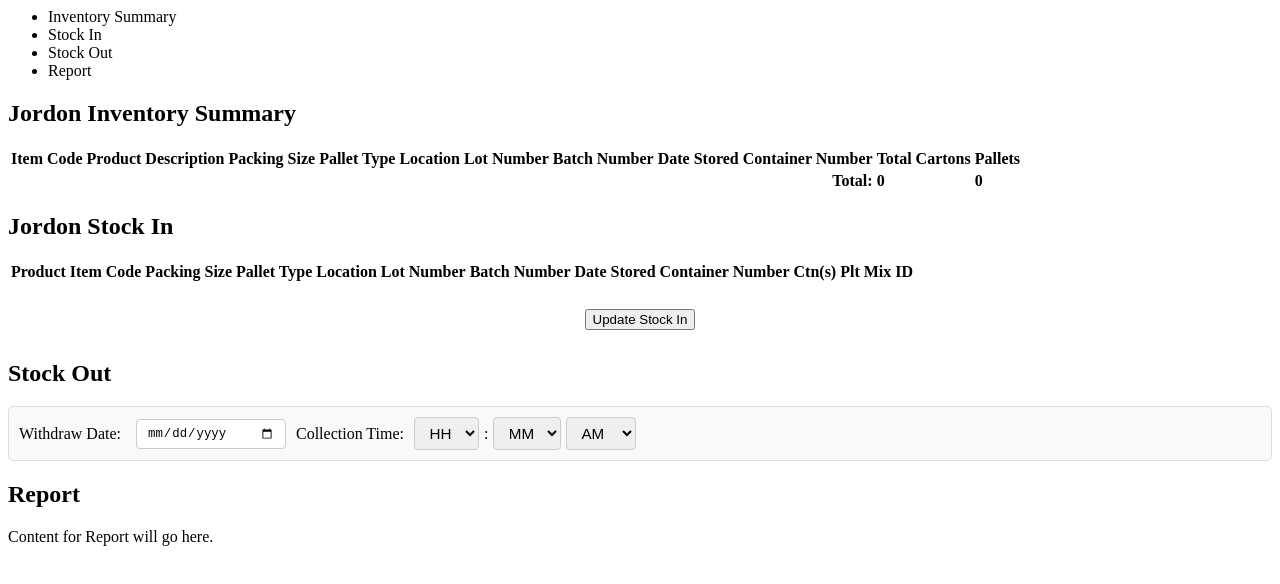
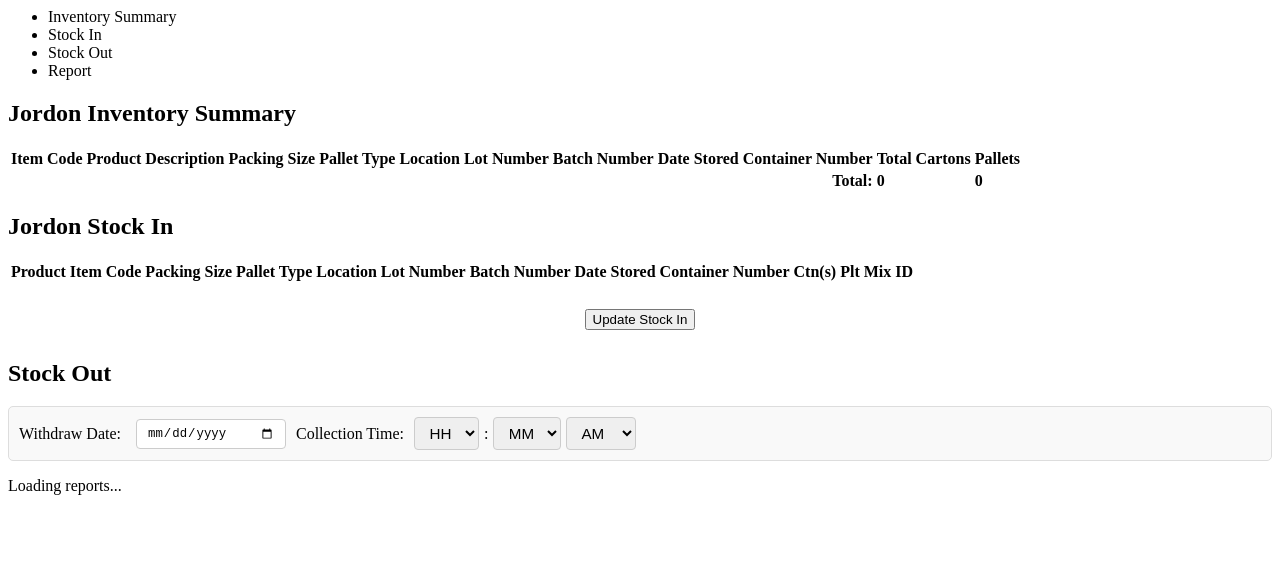
Before and after one commit to SiangWei91/WMS, a website: page jordon.html in a window 1280 px wide. Drawn offline with Linux system fonts and the light colour scheme.

Commit message:
Update jordon.html

```diff
--- a/jordon.html
+++ b/jordon.html
@@ -121,9 +121,10 @@
       </div>
     </div>
     <div class="tab-content" id="report-content">
-      <h2>Report</h2>
-      <p>Content for Report will go here.</p>
-      <!-- Add more specific content structure as needed -->
+      <!-- Content will be dynamically injected by js/jordon.js -->
+      <div id="report-content-container">
+        <p>Loading reports...</p> <!-- Initial placeholder, will be replaced -->
+      </div>
     </div>
   </div>
 
```
